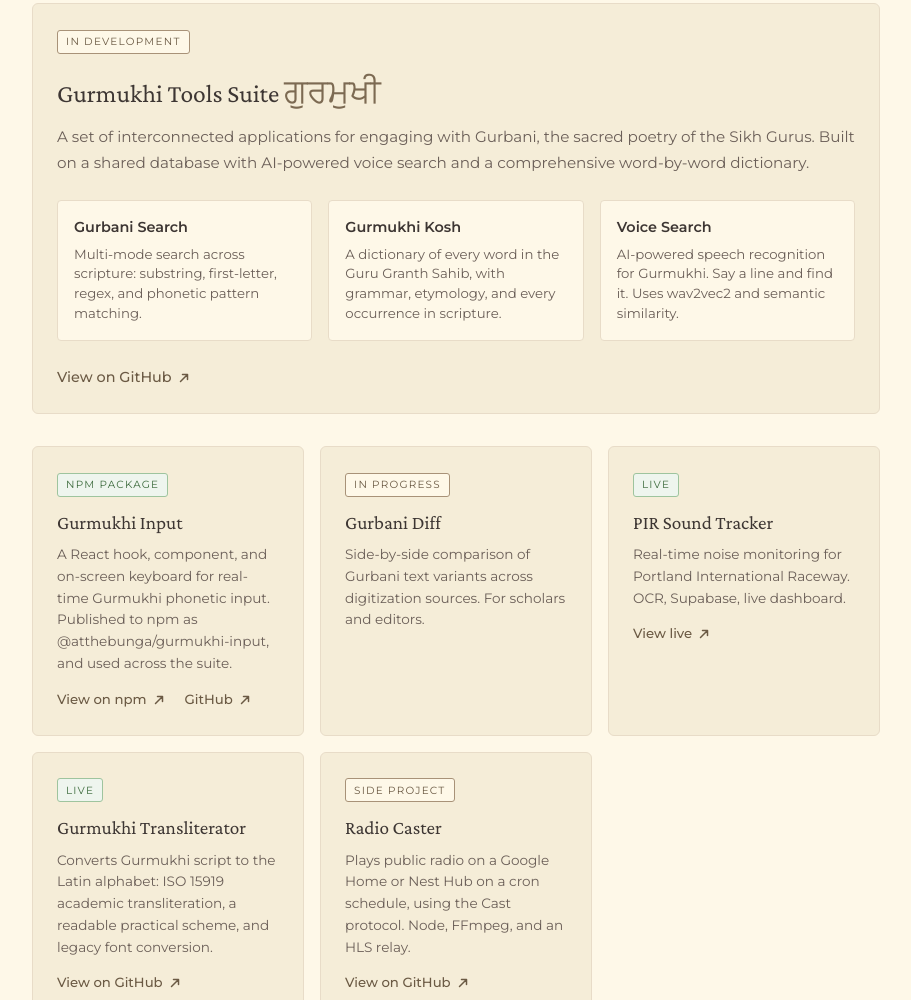
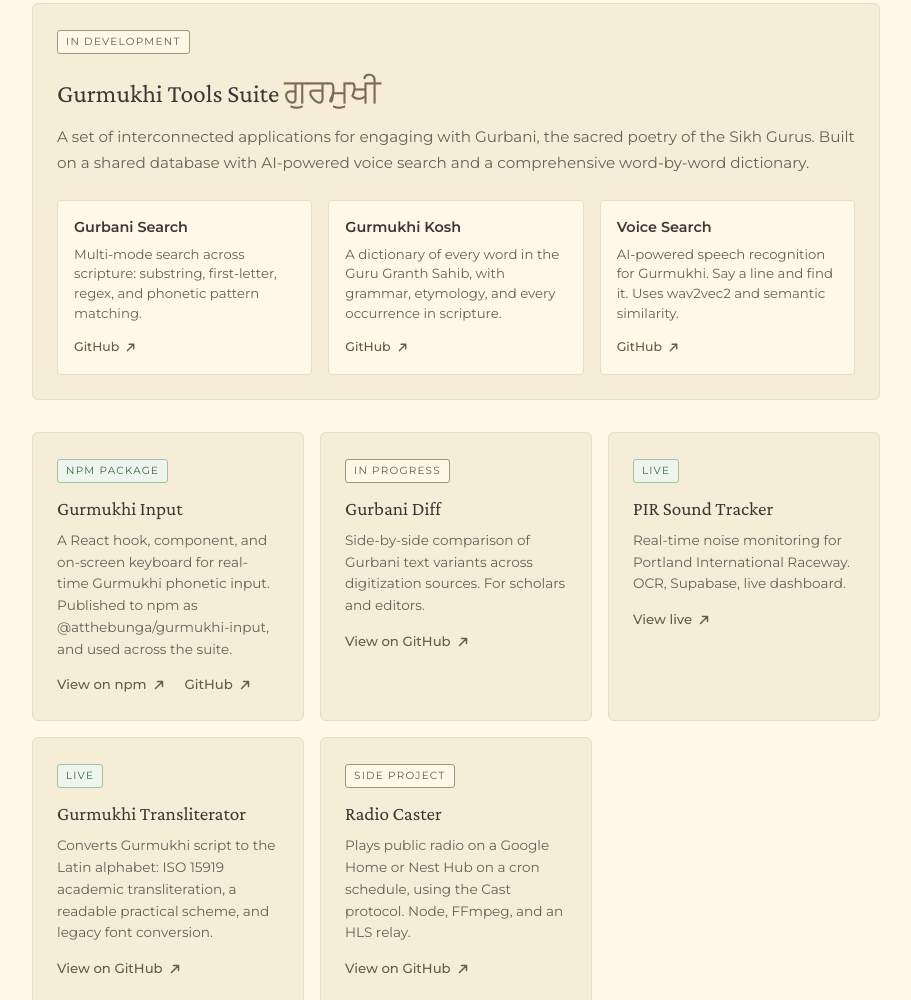
Before and after one commit to thehimmat/thehimmat.github.io, a plain HTML site: page index.html in a window 1280 px wide. Shown: the part 1141-2141 px from the top of the page, without its empty margins (184-1095 px from the left). Drawn offline with nearby package versions, Linux system fonts and the light colour scheme.

Commit message:
Link each non-live Build project to its now-public GitHub repo

```diff
--- a/index.html
+++ b/index.html
@@ -410,26 +410,38 @@
           A set of interconnected applications for engaging with Gurbani, the sacred poetry of the Sikh Gurus.
           Built on a shared database with AI-powered voice search and a comprehensive word-by-word dictionary.
         </p>
-        <div class="grid-auto grid-auto-sm" style="margin-bottom: 1.5rem;">
+        <div class="grid-auto grid-auto-sm">
           <div class="mini-card">
             <p style="font-weight: 600; font-size: 0.9rem; margin: 0 0 0.4rem; color: var(--charcoal);">Gurbani Search</p>
-            <p style="font-size: 0.83rem; color: var(--charcoal-light); line-height: 1.5; margin: 0;">Multi-mode search across scripture: substring, first-letter, regex, and phonetic pattern matching.</p>
+            <p style="font-size: 0.83rem; color: var(--charcoal-light); line-height: 1.5; margin: 0 0 0.6rem;">Multi-mode search across scripture: substring, first-letter, regex, and phonetic pattern matching.</p>
+            <a href="https://github.com/thehimmat/gurmukhi-search" target="_blank" rel="noopener noreferrer" class="link-arrow" style="font-size: 0.78rem;" aria-label="View Gurbani Search on GitHub (opens in new tab)">
+              GitHub
+              <svg width="11" height="11" viewBox="0 0 12 12" fill="none" aria-hidden="true" focusable="false" style="margin-left: 2px;">
+                <path d="M2.5 9.5L9.5 2.5M9.5 2.5H4.5M9.5 2.5V7.5" stroke="currentColor" stroke-width="1.5" stroke-linecap="round" stroke-linejoin="round"/>
+              </svg>
+            </a>
           </div>
           <div class="mini-card">
             <p style="font-weight: 600; font-size: 0.9rem; margin: 0 0 0.4rem; color: var(--charcoal);">Gurmukhi Kosh</p>
-            <p style="font-size: 0.83rem; color: var(--charcoal-light); line-height: 1.5; margin: 0;">A dictionary of every word in the Guru Granth Sahib, with grammar, etymology, and every occurrence in scripture.</p>
+            <p style="font-size: 0.83rem; color: var(--charcoal-light); line-height: 1.5; margin: 0 0 0.6rem;">A dictionary of every word in the Guru Granth Sahib, with grammar, etymology, and every occurrence in scripture.</p>
+            <a href="https://github.com/thehimmat/gurmukhi-kosh" target="_blank" rel="noopener noreferrer" class="link-arrow" style="font-size: 0.78rem;" aria-label="View Gurmukhi Kosh on GitHub (opens in new tab)">
+              GitHub
+              <svg width="11" height="11" viewBox="0 0 12 12" fill="none" aria-hidden="true" focusable="false" style="margin-left: 2px;">
+                <path d="M2.5 9.5L9.5 2.5M9.5 2.5H4.5M9.5 2.5V7.5" stroke="currentColor" stroke-width="1.5" stroke-linecap="round" stroke-linejoin="round"/>
+              </svg>
+            </a>
           </div>
           <div class="mini-card">
             <p style="font-weight: 600; font-size: 0.9rem; margin: 0 0 0.4rem; color: var(--charcoal);">Voice Search</p>
-            <p style="font-size: 0.83rem; color: var(--charcoal-light); line-height: 1.5; margin: 0;">AI-powered speech recognition for Gurmukhi. Say a line and find it. Uses wav2vec2 and semantic similarity.</p>
+            <p style="font-size: 0.83rem; color: var(--charcoal-light); line-height: 1.5; margin: 0 0 0.6rem;">AI-powered speech recognition for Gurmukhi. Say a line and find it. Uses wav2vec2 and semantic similarity.</p>
+            <a href="https://github.com/thehimmat/gurmukhi-voice-search" target="_blank" rel="noopener noreferrer" class="link-arrow" style="font-size: 0.78rem;" aria-label="View Voice Search on GitHub (opens in new tab)">
+              GitHub
+              <svg width="11" height="11" viewBox="0 0 12 12" fill="none" aria-hidden="true" focusable="false" style="margin-left: 2px;">
+                <path d="M2.5 9.5L9.5 2.5M9.5 2.5H4.5M9.5 2.5V7.5" stroke="currentColor" stroke-width="1.5" stroke-linecap="round" stroke-linejoin="round"/>
+              </svg>
+            </a>
           </div>
         </div>
-        <a href="https://github.com/thehimmat" target="_blank" rel="noopener noreferrer" class="link-arrow" aria-label="View Gurmukhi Tools Suite on GitHub (opens in new tab)">
-          View on GitHub
-          <svg width="12" height="12" viewBox="0 0 12 12" fill="none" aria-hidden="true" focusable="false" style="margin-left: 2px;">
-            <path d="M2.5 9.5L9.5 2.5M9.5 2.5H4.5M9.5 2.5V7.5" stroke="currentColor" stroke-width="1.5" stroke-linecap="round" stroke-linejoin="round"/>
-          </svg>
-        </a>
       </div>
 
       <!-- Secondary work -->
@@ -460,9 +472,15 @@
         <div class="card">
           <span class="card-badge card-badge-pending">In progress</span>
           <h3 style="font-size: 1.2rem; margin: 0 0 0.4rem; color: var(--charcoal);">Gurbani Diff</h3>
-          <p style="font-size: 0.85rem; color: var(--charcoal-light); line-height: 1.6; margin: 0;">
+          <p style="font-size: 0.85rem; color: var(--charcoal-light); line-height: 1.6; margin: 0 0 0.75rem;">
             Side-by-side comparison of Gurbani text variants across digitization sources. For scholars and editors.
           </p>
+          <a href="https://github.com/thehimmat/gurbani-diff" target="_blank" rel="noopener noreferrer" class="link-arrow" style="font-size: 0.83rem;" aria-label="View Gurbani Diff on GitHub (opens in new tab)">
+            View on GitHub
+            <svg width="12" height="12" viewBox="0 0 12 12" fill="none" aria-hidden="true" focusable="false" style="margin-left: 2px;">
+              <path d="M2.5 9.5L9.5 2.5M9.5 2.5H4.5M9.5 2.5V7.5" stroke="currentColor" stroke-width="1.5" stroke-linecap="round" stroke-linejoin="round"/>
+            </svg>
+          </a>
         </div>
 
         <div class="card">
```
